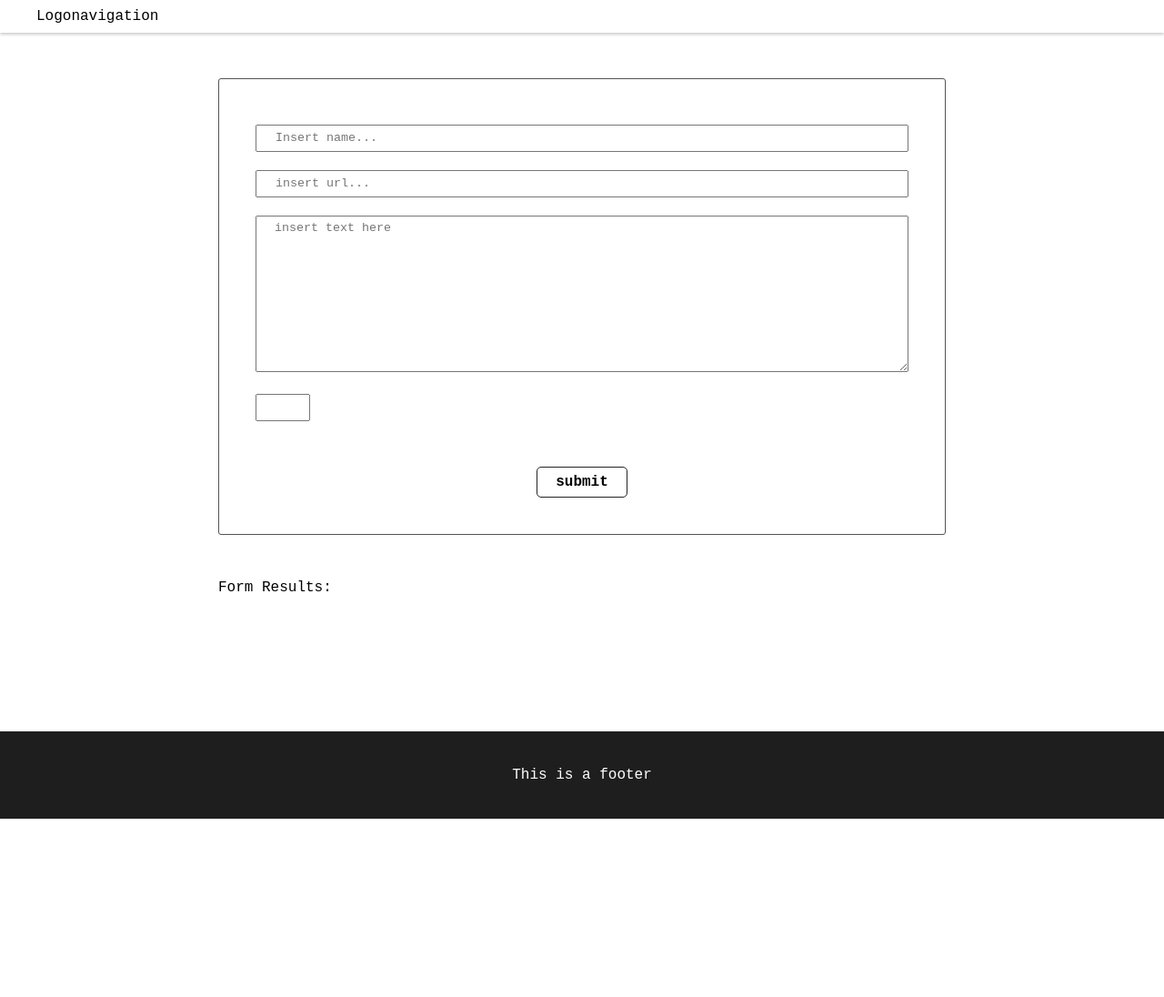
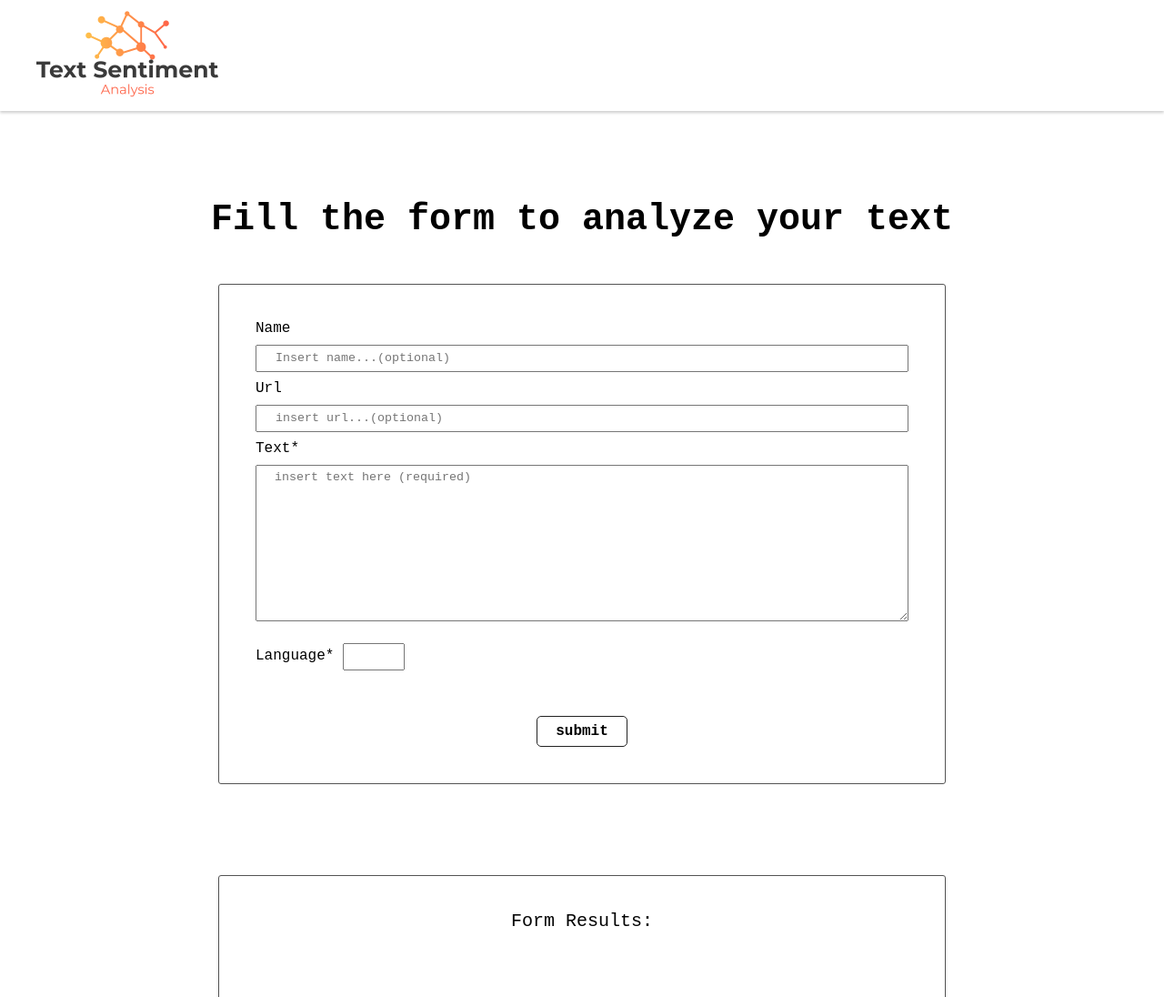
Before and after one commit to cergabr/evaluate-news-nlp, a website: page src/client/views/index.html in a window 1280 px wide. Shown: the top 1096 px of the page at 91% size. Before the commit the page ends 900 px from the top, so only its background shows below. Drawn offline with nearby package versions, Linux system fonts and the light colour scheme; files that its build step writes are made by us from their sources.

Commit message:
update form

```diff
--- a/src/client/views/index.html
+++ b/src/client/views/index.html
@@ -11,27 +11,31 @@
     </head>
     <body>
         <header>
-            <div class="">
-                Logo
-            </div>
-            <div class="">
-                navigation
+            <div class="logo">
+                <img src="/img/logo.png" alt="page logo">
             </div>
         </header>
         <main>
+            <h1>Fill the form to analyze your text</h1>
             <section>
                 <form class="" onsubmit="return Client.handleSubmit(event)">
-                    <input id="name" type="text" name="username" value="" onblur="Client.inputValidate(event)" placeholder="Insert name...">
+                    <label for="name">Name</label>
+                    <input id="name" type="text" name="username" value="" onblur="Client.inputValidate(event)" placeholder="Insert name...(optional)">
                     <span></span>
-                    <input id="url" type="text" name="url" value="" onblur="Client.inputValidate(event)" placeholder="insert url...">
+                    <label for="url">Url</label>
+                    <input id="url" type="text" name="url" value="" onblur="Client.inputValidate(event)" placeholder="insert url...(optional)">
                     <span></span>
-                    <textarea id="text-fld" name="text" rows="10" cols="50" placeholder="insert text here"></textarea>
-                    <input id="lang-fld" type="text" name="language" maxlength="2" size="1" title="2-letter code (en,it,fr...)">
+                    <label for="text-fld">Text*</label>
+                    <textarea id="text-fld" name="text" rows="10" cols="50" onblur="Client.inputValidate(event)" placeholder="insert text here (required)"></textarea>
+                    <span></span>
+                    <label for="lang-fld">Language*</label>
+                    <input id="lang-fld" type="text" name="language" maxlength="2" size="2" onblur="Client.inputValidate(event)" title="2-letter code (en,it,fr...)">
+                    <span></span>
                     <input type="submit" name="" value="submit" onclick="return Client.handleSubmit(event)" onsubmit="return Client.handleSubmit(event)">
                 </form>
             </section>
-            <section>
-                <strong>Form Results:</strong>
+            <section id="results" class="filled">
+                <h2>Form Results:</h2>
                 <div>
                     <ul>
                         <li id="subjectivity"></li>
@@ -43,7 +47,7 @@
             </section>
         </main>
         <footer>
-            <p>This is a footer</p>
+            <p>Sentiment Analysis is provided by <a href="https://www.meaningcloud.com/">Meaning cloud</a></p>
         </footer>
         <script>
             // Check that service workers are supported
```
